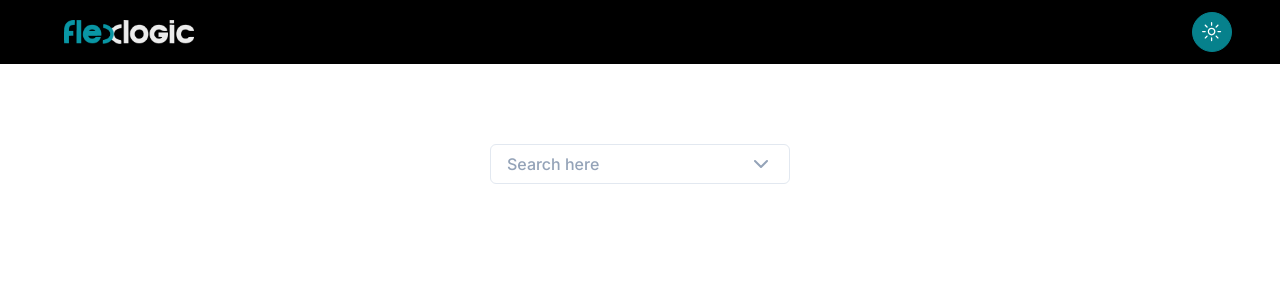
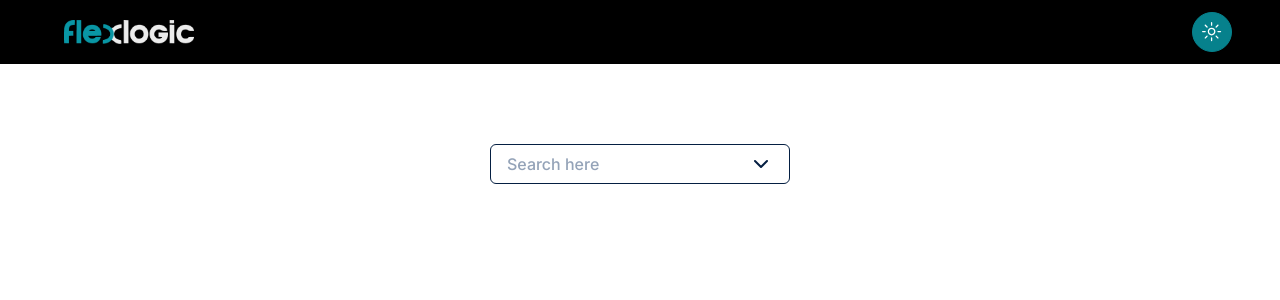
Before and after one commit to andrecasmac/flex, a Next.js app: page /examples/dropdown in a window 1280 px wide. Shown: the top 300 px of the page. Built offline with nearby package versions, Linux system fonts and the light colour scheme.

Commit message:
edit: style border and textcolor in ComboboxDropdown

```diff
--- a/src/app/examples/page.tsx
+++ b/src/app/examples/page.tsx
@@ -15,7 +15,7 @@ export default function Page() {
         asChild
         variant="default"
         size="lg"
-        className="rounded-2xl text-white active:scale-95 transition-all"
+        className="rounded-2xl active:scale-95 transition-all"
       >
         <a href="/examples/dropdown">Dropdown</a>
       </Button>
--- a/src/components/ui/combobox.tsx
+++ b/src/components/ui/combobox.tsx
@@ -16,13 +16,14 @@ import {
   PopoverContent,
   PopoverTrigger,
 } from "@/components/ui/popover"
+import { List } from "postcss/lib/list"
 
-type Status = {
+export type Status = {
   value: string
   label: string
 }
 
-const statuses: Status[] = [
+export const statuses: Status[] = [
   {
     value: "backlog",
     label: "Backlog",
@@ -46,22 +47,22 @@ const statuses: Status[] = [
 ]
 
 export function ComboboxDropdown() {
+
   const [open, setOpen] = React.useState(false)
   const [selectedStatus, setSelectedStatus] = React.useState<Status | null>(
     null
   )
 
   return (
-    <div className="flex items-center space-x-4">
       <Popover open={open} onOpenChange={setOpen}>
         <PopoverTrigger asChild>
-          <Button variant="outline" className="w-[300px] justify-between text-slate-400">
-            {selectedStatus ? <>{selectedStatus.label}</> : <>Search here <ChevronDown/></>}
+          <Button variant="outline" className="w-[300px] justify-between text-slate-400 border-darkBlueMarine">
+            {selectedStatus ? <>{selectedStatus.label}</> : <>Search here <ChevronDown color="#051f42" /></>}
           </Button>
         </PopoverTrigger>
-        <PopoverContent className="p-0" side="right" align="start">
+        <PopoverContent className="p-0 border-darkBlueMarine" side="right" align="start">
           <Command>
-            <CommandInput placeholder="Change status..." />
+            <CommandInput placeholder="Search segment" />
             <CommandList>
               <CommandEmpty>No results found.</CommandEmpty>
               <CommandGroup>
@@ -85,6 +86,5 @@ export function ComboboxDropdown() {
           </Command>
         </PopoverContent>
       </Popover>
-    </div>
   )
 }
```
